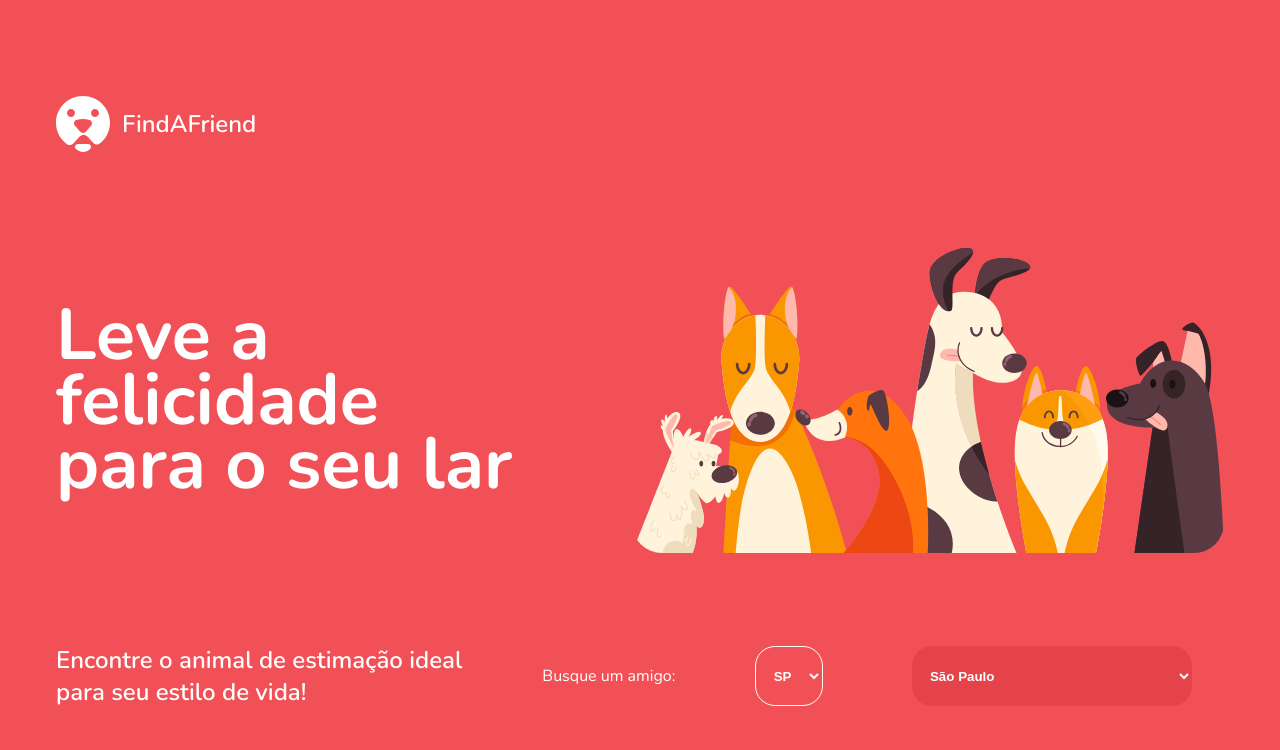
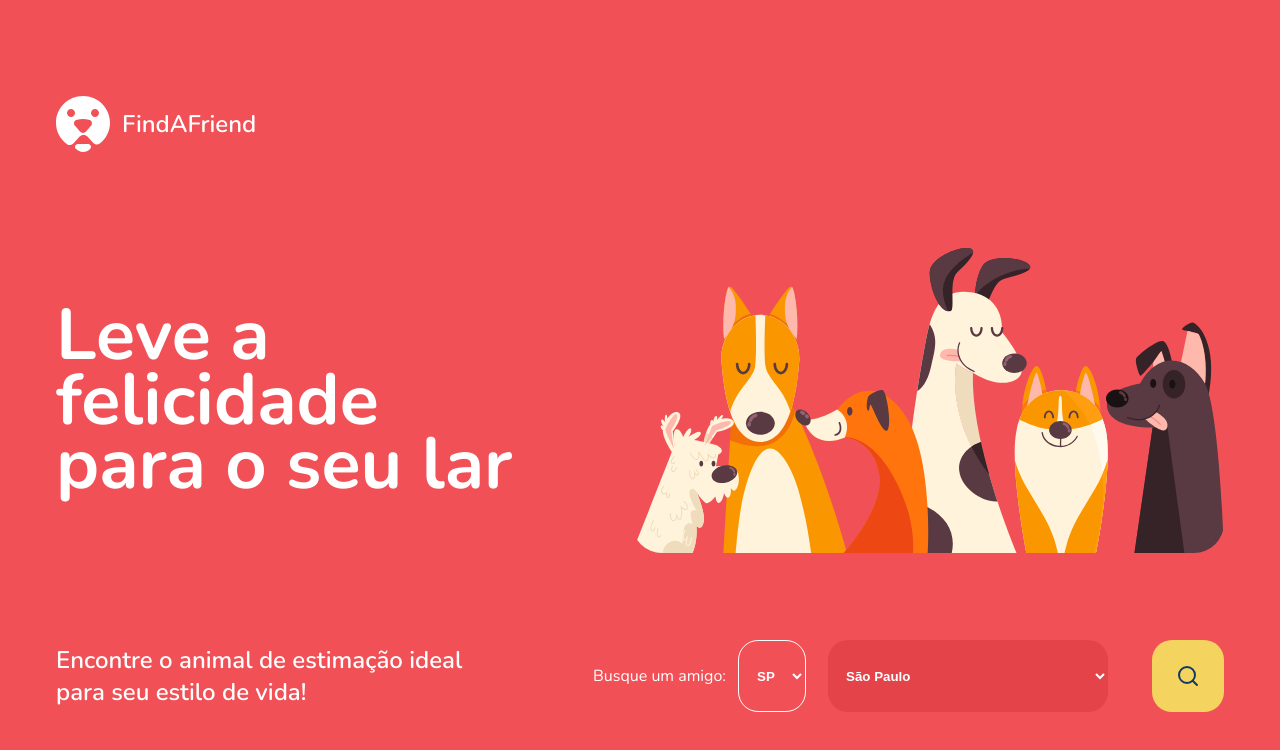
Before and after one commit to felipesanderp/findAfriend, a React (Vite) app: page / in a window 1280 px wide. Shown: the top 750 px of the page. Built offline with nearby package versions, Linux system fonts and the light colour scheme.

Commit message:
search button

```diff
--- a/package.json
+++ b/package.json
@@ -10,6 +10,8 @@
     "preview": "vite preview"
   },
   "dependencies": {
+    "lucide-react": "^0.292.0",
+    "polished": "^4.2.2",
     "react": "^18.2.0",
     "react-dom": "^18.2.0",
     "react-router-dom": "^6.19.0",
--- a/src/components/Select/styles.ts
+++ b/src/components/Select/styles.ts
@@ -11,7 +11,7 @@ export const SelectContainer = styled.select<SelectContainerProps>`
   border: none;
   background-color: ${(props) => props.theme.colors['red-300']};
   color: ${(props) => props.theme.colors.white};
-  height: 60px;
+  height: 72px;
   font-weight: 800;
 
   ${(props) =>
--- a/src/pages/Home/index.tsx
+++ b/src/pages/Home/index.tsx
@@ -14,6 +14,7 @@ import {
 import logoImg from '../../assets/logo-findafriend.svg'
 import petsImg from '../../assets/pets.svg'
 import { Select } from '../../components/Select'
+import { Search } from 'lucide-react'
 
 const ufs = [
   { value: 'SP', label: 'SP' },
@@ -52,13 +53,17 @@ export function Home() {
           </Subtitle>
           <SearchContainer>
             <span>Busque um amigo:</span>
+
+            <UFSelectContainer>
+              <Select options={ufs} onSelect={handleSelectUF} isOutlined />
+            </UFSelectContainer>
+            <StateSelectContainer>
+              <Select options={states} onSelect={handleSelectState} />
+            </StateSelectContainer>
+            <button>
+              <Search />
+            </button>
           </SearchContainer>
-          <UFSelectContainer>
-            <Select options={ufs} onSelect={handleSelectUF} isOutlined />
-          </UFSelectContainer>
-          <StateSelectContainer>
-            <Select options={states} onSelect={handleSelectState} />
-          </StateSelectContainer>
         </Footer>
       </HomeContainer>
     </Page>
--- a/src/pages/Home/styles.ts
+++ b/src/pages/Home/styles.ts
@@ -1,4 +1,5 @@
 import { styled } from 'styled-components'
+import { darken } from 'polished'
 
 export const Page = styled.div`
   background-color: ${(props) => props.theme.colors['red-500']};
@@ -78,6 +79,29 @@ export const SearchContainer = styled.div`
   flex-direction: column;
   gap: 0.75rem;
 
+  button {
+    display: flex;
+    align-items: center;
+    justify-content: center;
+
+    width: 72px;
+    height: 72px;
+    border-radius: 20px;
+    border: none;
+    cursor: pointer;
+    background-color: ${(props) => props.theme.colors['yellow-500']};
+
+    transition: all 0.2s linear;
+
+    svg {
+      color: ${(props) => props.theme.colors['blue-500']};
+    }
+
+    &:hover {
+      background-color: ${darken(0.1, '#F4D35E')};
+    }
+  }
+
   @media ${(props) => props.theme.media.aboveDesktop} {
     justify-content: space-between;
     align-items: center;
```
Also changed, not shown: 1 other file (tests, documents, lock files or other folders).
